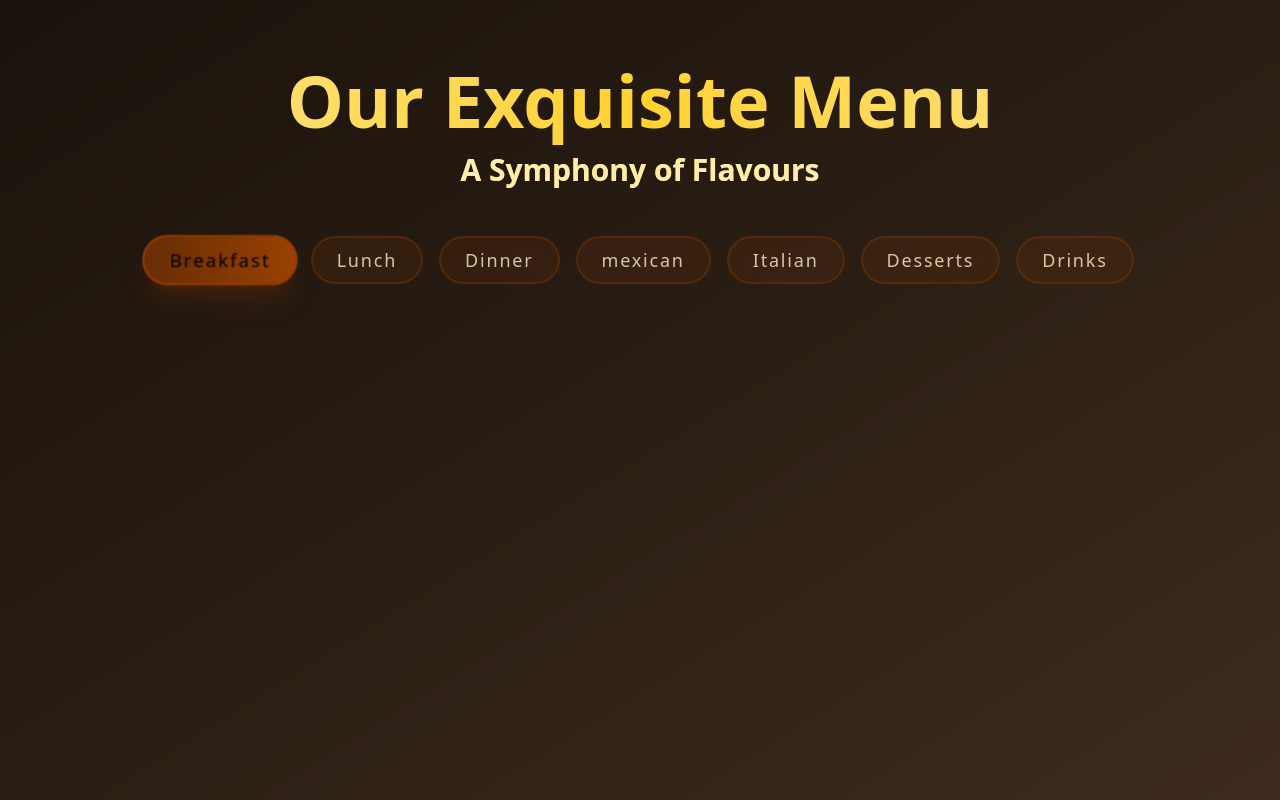
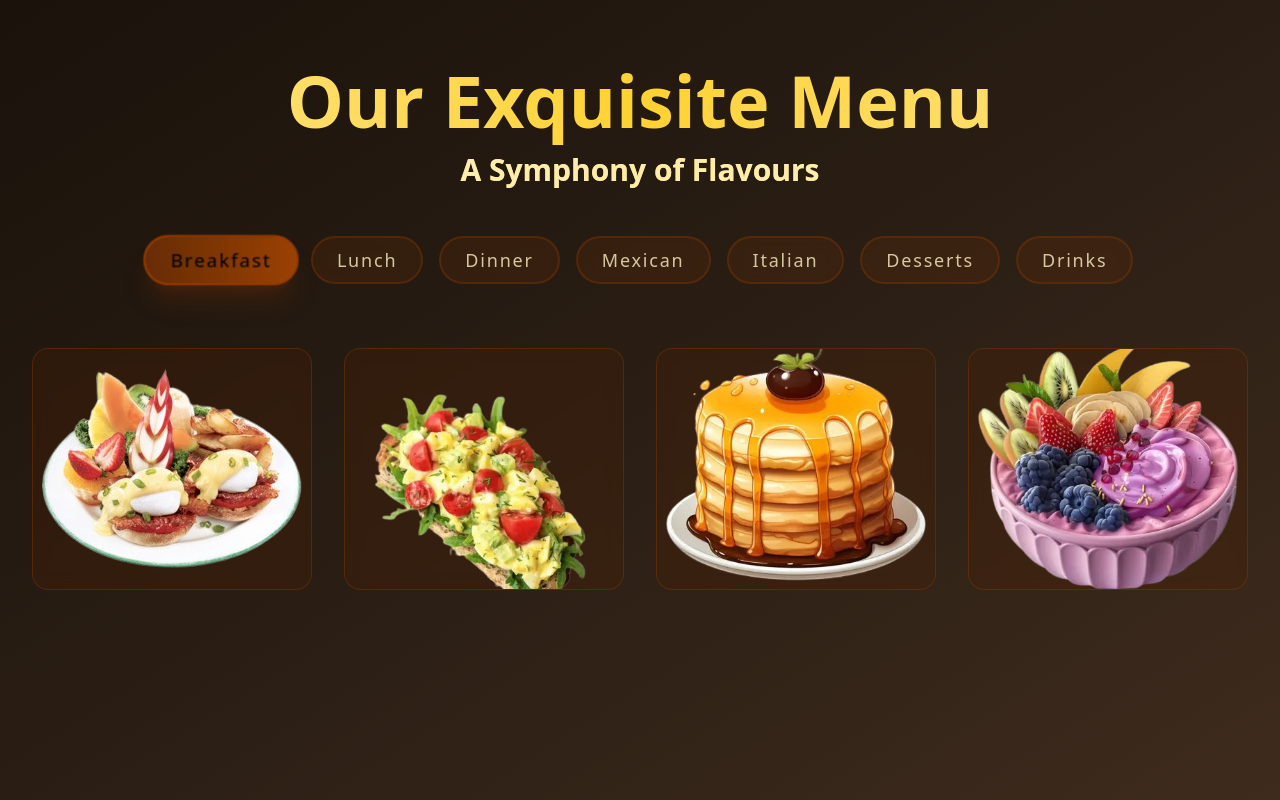
Before and after one commit to Muskan8878h/Food-Delivery-Website, a React (Vite) app in the folder frontend/: page / in a window 1280 px wide. Shown: the part 2500-3300 px from the top of the page. Built offline with nearby package versions, Linux system fonts and the light colour scheme.

Commit message:
Different types of food added

```diff
--- a/frontend/src/components/OurHomeMenu/OurHomeMenu.jsx
+++ b/frontend/src/components/OurHomeMenu/OurHomeMenu.jsx
@@ -1,9 +1,13 @@
 import React, { useState } from 'react';
 import { useCart } from '../../CartContext/CartContext';
-const categories = ['Breakfast', 'Lunch', 'Dinner', 'mexican', 'Italian', 'Desserts', 'Drinks'];
+import {dummyMenuData} from '../../assets/OmDD';
+const categories = ['Breakfast', 'Lunch', 'Dinner', 'Mexican', 'Italian', 'Desserts', 'Drinks'];
 const OurHomeMenu = () => {
   const [activeCategory, setActiveCategory] = useState(categories[0]);
+
+  const displayItems=(dummyMenuData[activeCategory] || []).slice(0,4);
   const { cartItems, addToCart, removeFromCart } = useCart();
+  const getQuantity=id=>(cartItems.find(i=>i.id===id)?.quantity || 0);
   return (
     <div className="bg-gradient-to-br from-[#1a120b] via-[#2a1e14] to-[#3e2b1d] min-h-screen py-16 px-4 sm:px-6 lg:px-8">
       <div className="max-w-7xl mx-auto">
@@ -30,6 +34,20 @@ const OurHomeMenu = () => {
             </button>
           ))}
         </div>
+
+        <div className="grid grid-cols-1 gap-8 sm:grid-cols-2 md:grid-cols-3 lg:grid-cols-3 xl:grid-cols-4">
+            {displayItems.map((item,i)=>{
+                const quantity=getQuantity(item.id);
+                return (
+                    <div key={item.id} className="relative bg-amber-900/20 rounded-2xl overflow-hidden border border-amber-800/30 backdrop-blur-sm flex flex-col transition-all duration-500"
+                    style={{'--index':i}}>
+                        <div className="relative h-48 sm:h-56 md:h-60 flex items-center justify-center bg-black/10">
+                        <img src={item.image} alt={item.name}/>
+                        </div>
+                        </div>
+                )
+            })}
+        </div>
       </div>
     </div>
   );
```
